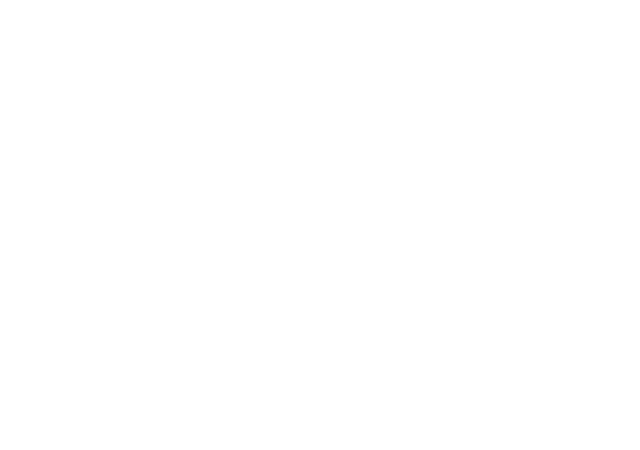
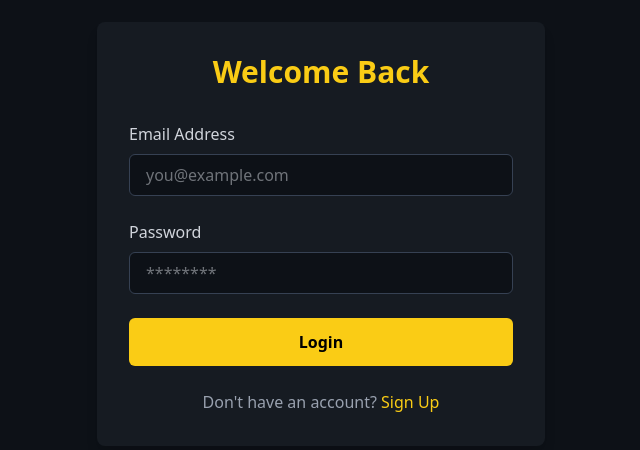
Before and after one commit to festus-sulumeti/mushroom-motors-rental-frontend, a React (Vite) app: page /login in a window 1280 px wide. Before the commit this address had no page. Shown: the part 166-616 px from the top of the page, without its empty margins (319-959 px from the left). Built offline with nearby package versions, Linux system fonts and the light colour scheme.

Commit message:
feat:added the login route

```diff
--- a/src/App.jsx
+++ b/src/App.jsx
@@ -1,6 +1,7 @@
 import React, { StrictMode } from 'react';
 import { BrowserRouter as Router, Routes, Route } from 'react-router-dom';
 import LandingPage from './components/Pages/LandingPage';
+import  LoginPage from './components/auth/Login';
 
 
 function App() {
@@ -8,7 +9,7 @@
     <Router>
       <Routes>
         <Route path="/" element={<LandingPage />} />
-        {/* More routes like /login /signup /cars go here */}
+        <Route path="/login" element={<LoginPage />} />
       </Routes>
     </Router>
   );
```
